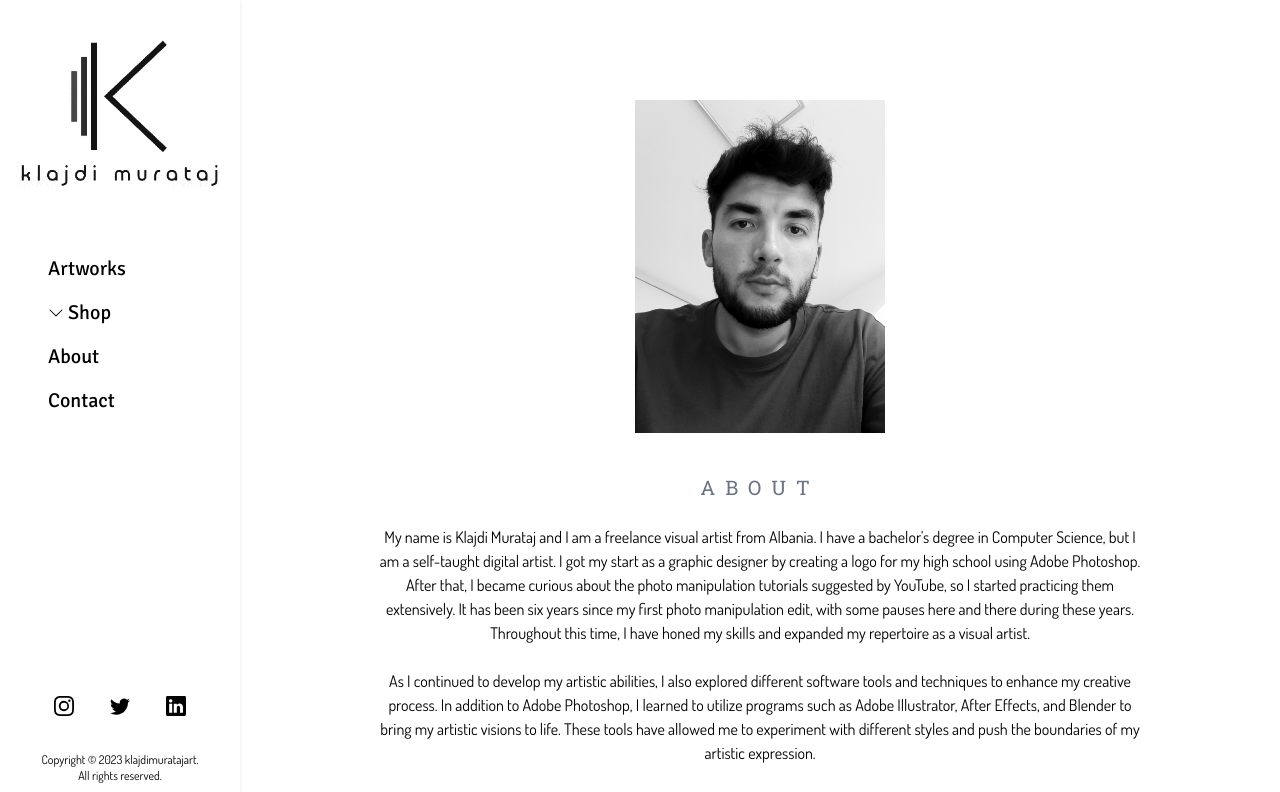
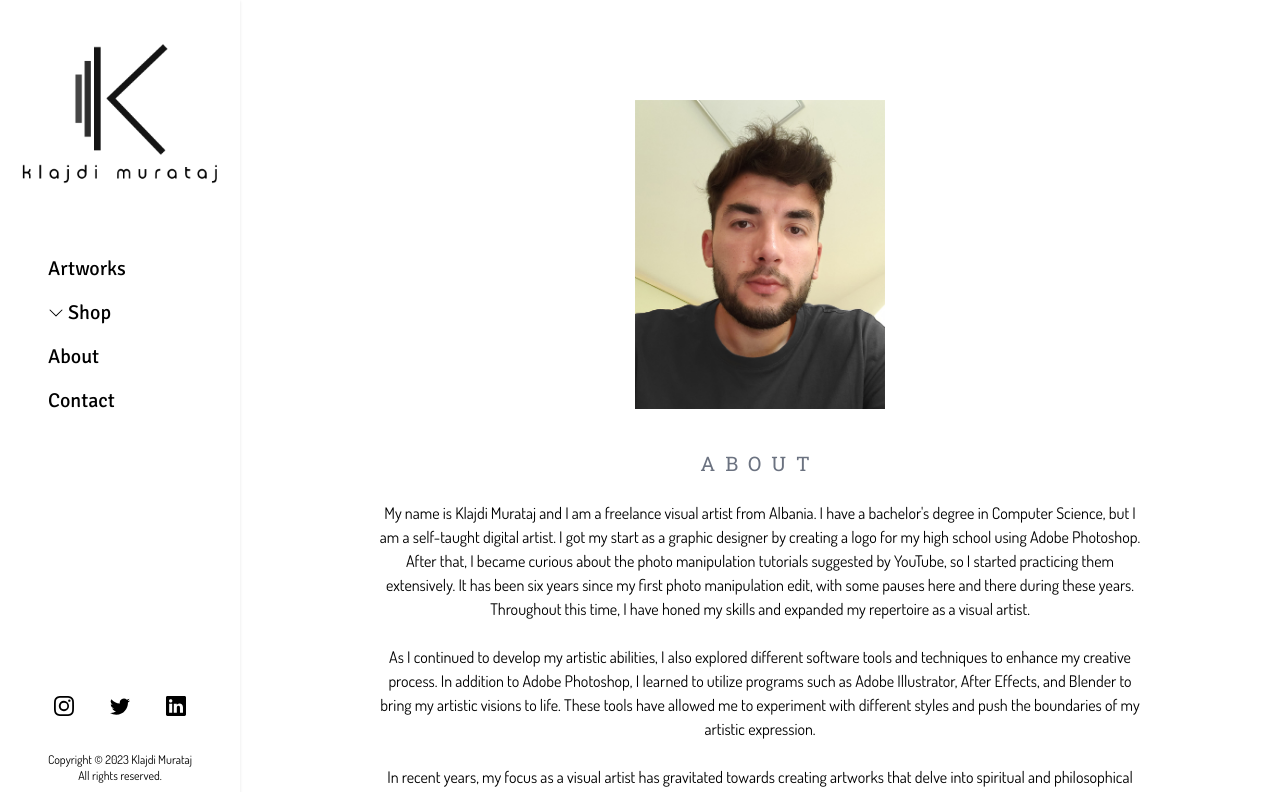
Before and after one commit to klajdm/artist-portfolio, a Next.js app: page /about in a window 1280 px wide. Shown: the top 792 px of the page. Built offline with nearby package versions, Linux system fonts and the light colour scheme.

Commit message:
Changed styles

```diff
--- a/components/About.js
+++ b/components/About.js
@@ -1,24 +1,12 @@
 import React from "react";
 import Image from "next/image";
-import ProfilePic from "../public/profile2.jpg";
-import { motion } from "framer-motion";
+import ProfilePic from "../public/profile3.jpg";
 import Spotify from "./Spotify";
 
 export default function About() {
   return (
     <div className="relative min-w-fit min-h-screen flex flex-col items-center">
-      <motion.div
-        initial={{
-          opacity: 0,
-        }}
-        transition={{
-          duration: 1.8,
-        }}
-        whileInView={{
-          opacity: 1,
-        }}
-        viewport={{ once: true }}
-      >
+      <div>
         <div className="flex flex-col items-center justify-center text-center">
           <div className="mt-20">
             <Image src={ProfilePic} alt="" className=" w-[250px] h-auto" />
@@ -69,7 +57,7 @@ export default function About() {
             </div>
           </div>
         </div>
-      </motion.div>
+      </div>
       <Spotify />
     </div>
   );
--- a/components/Contact.js
+++ b/components/Contact.js
@@ -11,35 +11,11 @@ export default function Contact() {
   };
   return (
     <div className="relative min-w-fit min-h-screen flex  flex-col text-center justify-evenly mx-auto items-center ">
-      <motion.h2
-        initial={{
-          opacity: 0,
-        }}
-        transition={{
-          duration: 1.2,
-        }}
-        whileInView={{
-          opacity: 1,
-        }}
-        viewport={{ once: true }}
-        className=" absolute top-12 font-['Roboto_Slab'] lg:top-32 md:top-16 uppercase tracking-[10px] text-gray-500 text-xl lg:text-2xl "
-      >
+      <h2 className=" absolute top-12 font-['Roboto_Slab'] lg:top-32 md:top-16 uppercase tracking-[10px] text-gray-500 text-xl lg:text-2xl ">
         Contact
-      </motion.h2>
+      </h2>
 
-      <motion.div
-        initial={{
-          opacity: 0,
-        }}
-        transition={{
-          duration: 1.7,
-        }}
-        whileInView={{
-          opacity: 1,
-        }}
-        viewport={{ once: true }}
-        className=" flex flex-col space-y-10"
-      >
+      <div className=" flex flex-col space-y-10">
         <div className="space-y-5">
           <Link
             href="tel:+355675432456"
@@ -104,7 +80,7 @@ export default function Contact() {
             </button>
           </div>
         </form>
-      </motion.div>
+      </div>
     </div>
   );
 }
--- a/components/Footer.js
+++ /dev/null
@@ -1,11 +0,0 @@
-import React from "react";
-
-export default function () {
-  return (
-    <div className="text-xs">
-      <p>
-        Copyright © 2023 klajdimuratajart. <br /> All rights reserved.
-      </p>
-    </div>
-  );
-}
--- a/components/Images.js
+++ b/components/Images.js
@@ -15,7 +15,7 @@ export default function Images({ artworks, setSelectedImg, setImageTitle }) {
   }
   return (
     <div className="min-h-full block relative overflow-hidden scrollbar-thin">
-      <div className="grid grid-cols-3 gap-3 md:gap-5 md:grid-cols-4 lg:grid-cols-4 xl:grid-cols-5 justify-between  relative">
+      <div className="grid grid-cols-3 gap-3 md:gap-5 md:grid-cols-4  xl:grid-cols-5 justify-between  relative">
         {artworks.map((artwork, index) => (
           <motion.div
             layout
@@ -24,7 +24,7 @@ export default function Images({ artworks, setSelectedImg, setImageTitle }) {
             transition={{ delay: 2 }}
             onClick={() => handleArtworkClick(artwork.link, artwork.title)}
             key={index}
-            className=" xl:m-10 lg:p-5 p-2 md:p-3 relative flex justify-center items-center"
+            className=" 3xl:m-10 xl:m-2 lg:p-5 p-2 md:p-3 relative flex justify-center items-center"
           >
             {isLoading ? (
               <div className="loader">
--- /dev/null
+++ b/components/Layout/Footer.js
@@ -0,0 +1,21 @@
+import Link from "next/link";
+import React from "react";
+
+export default function () {
+  return (
+    <div className="text-xs">
+      <p>
+        Copyright © 2023{" "}
+        <Link
+          href="https://klajdimurataj.vercel.app"
+          target="_blank"
+          className="hover:underline"
+        >
+          {" "}
+          Klajdi Murataj
+        </Link>{" "}
+        <br /> All rights reserved.
+      </p>
+    </div>
+  );
+}
--- a/components/Layout.js
+++ b/components/Layout/Layout.js
@@ -5,7 +5,7 @@ import Image from "next/image";
 import Link from "next/link";
 import { HiOutlineMenuAlt3 } from "react-icons/hi";
 import { IoMdClose } from "react-icons/io";
-import Logo from "../public/logo.png";
+import Logo from "../../public/logo.png";
 import Footer from "./Footer";
 
 export default function Layout({ children }) {
--- a/components/Navbar.js
+++ b/components/Layout/Navbar.js
@@ -1,7 +1,7 @@
 import Image from "next/image";
 import Link from "next/link";
 import React, { useState } from "react";
-import Logo from "../public/logo.png";
+import Logo from "../../public/logo.png";
 import classNames from "classnames";
 
 import {
@@ -28,9 +28,9 @@ export default function Navbar() {
           <Image
             src={Logo}
             alt="Logo"
-            width={100}
+            width={200}
             height={100}
-            className="cursor-pointer lg:w-[200px] h-auto "
+            className="cursor-pointer h-auto "
             priority
           />
         </Link>
@@ -90,7 +90,7 @@ export default function Navbar() {
             <BsTwitter />
           </Link>
           <Link
-            href="https://www.linkedin.com/in/klajdi-murataj-0290a1230/"
+            href="https://www.linkedin.com/in/klajdi-murataj-511617285/"
             target="_blank"
           >
             <BsLinkedin />
--- a/pages/_app.js
+++ b/pages/_app.js
@@ -1,4 +1,4 @@
-import Layout from "@/components/Layout";
+import Layout from "@/components/Layout/Layout";
 import "@/styles/globals.css";
 
 export default function App({ Component, pageProps }) {
--- a/pages/about.js
+++ b/pages/about.js
@@ -1,5 +1,5 @@
 import About from "@/components/About";
-import Layout from "@/components/Layout";
+import Layout from "@/components/Layout/Layout";
 import Head from "next/head";
 import React from "react";
 
--- a/pages/contact.js
+++ b/pages/contact.js
@@ -1,5 +1,5 @@
 import Contact from "@/components/Contact";
-import Layout from "@/components/Layout";
+import Layout from "@/components/Layout/Layout";
 import Head from "next/head";
 import React from "react";
 
--- a/pages/index.js
+++ b/pages/index.js
@@ -1,5 +1,5 @@
 import Images from "@/components/Images";
-import Layout from "@/components/Layout";
+import Layout from "@/components/Layout/Layout";
 import Modal from "@/components/Modal";
 import { mongooseConnect } from "@/lib/mongoose";
 import { Artworks } from "@/models/Artworks";
--- a/tailwind.config.js
+++ b/tailwind.config.js
@@ -1,18 +1,22 @@
 /** @type {import('tailwindcss').Config} */
 module.exports = {
   content: [
-    './pages/**/*.{js,ts,jsx,tsx,mdx}',
-    './components/**/*.{js,ts,jsx,tsx,mdx}',
-    './app/**/*.{js,ts,jsx,tsx,mdx}',
+    "./pages/**/*.{js,ts,jsx,tsx,mdx}",
+    "./components/**/*.{js,ts,jsx,tsx,mdx}",
+    "./app/**/*.{js,ts,jsx,tsx,mdx}",
   ],
   theme: {
     extend: {
       backgroundImage: {
-        'gradient-radial': 'radial-gradient(var(--tw-gradient-stops))',
-        'gradient-conic':
-          'conic-gradient(from 180deg at 50% 50%, var(--tw-gradient-stops))',
+        "gradient-radial": "radial-gradient(var(--tw-gradient-stops))",
+        "gradient-conic":
+          "conic-gradient(from 180deg at 50% 50%, var(--tw-gradient-stops))",
+      },
+      screens: {
+        "3xl": "1930px",
+        // => @media (min-width: 1930px) { ... }
       },
     },
   },
   plugins: [],
-}
+};
```
Also changed, not shown: public/logo.png, public/profile3.jpg (added).
